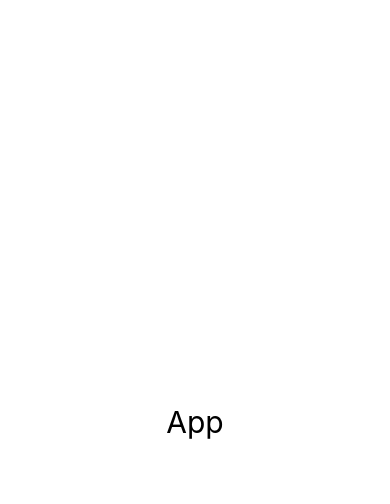
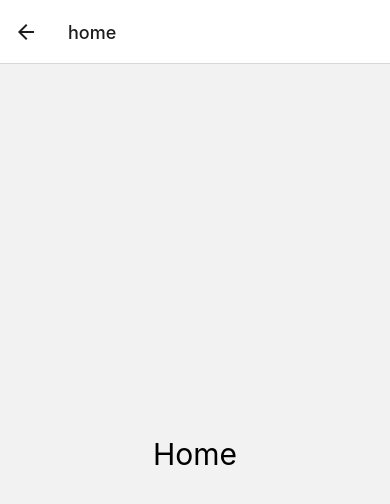
Before and after one commit to Shafiquddinshaikh9/rn_cli_project, a React Native app in the folder client/: screen /splash in a window 390 px wide. Shown: the top 504 px of the page. Built offline with nearby package versions, Linux system fonts and the light colour scheme.

Commit message:
navigation created

```diff
--- a/client/App.js
+++ b/client/App.js
@@ -1,23 +1,8 @@
-import {StyleSheet, Text, View} from 'react-native';
 import React from 'react';
+import AppNavigator from './src/AppNavigator';
 
 const App = () => {
-  return (
-    <View style={styles.container}>
-      <Text style={styles.title}>App</Text>
-    </View>
-  );
+  return <AppNavigator />;
 };
 
 export default App;
-
-const styles = StyleSheet.create({
-  container: {
-    flex: 1,
-    justifyContent: 'center',
-    alignItems: 'center',
-  },
-  title: {
-    fontSize: 30,
-  },
-});
--- /dev/null
+++ b/client/src/AppNavigator.js
@@ -0,0 +1,22 @@
+import React from 'react';
+import {NavigationContainer} from '@react-navigation/native';
+import {createStackNavigator} from '@react-navigation/stack';
+import Home from './screens/Home';
+import Splash from './screens/Splash';
+const Stack = createStackNavigator();
+const AppNavigator = () => {
+  return (
+    <NavigationContainer>
+      <Stack.Navigator>
+        <Stack.Screen
+          name="splash"
+          component={Splash}
+          options={{headerShown: false}}
+        />
+        <Stack.Screen name="home" component={Home} />
+      </Stack.Navigator>
+    </NavigationContainer>
+  );
+};
+
+export default AppNavigator;
--- a/client/src/screens/Home.js
+++ b/client/src/screens/Home.js
@@ -3,8 +3,8 @@ import React from 'react';
 
 const Home = () => {
   return (
-    <View>
-      <Text>Home</Text>
+    <View style={styles.container}>
+      <Text style={styles.title}>Home</Text>
     </View>
   );
 };
@@ -12,12 +12,12 @@ const Home = () => {
 export default Home;
 
 const styles = StyleSheet.create({
-  sectionContainer: {
-    marginTop: 32,
-    paddingHorizontal: 24,
+  container: {
+    flex: 1,
+    justifyContent: 'center',
+    alignItems: 'center',
   },
-  sectionTitle: {
-    fontSize: 24,
-    fontWeight: '600',
+  title: {
+    fontSize: 30,
   },
 });
--- /dev/null
+++ b/client/src/screens/Splash.js
@@ -0,0 +1,30 @@
+import {StyleSheet, Text, View} from 'react-native';
+import React, {useEffect} from 'react';
+import {useNavigation} from '@react-navigation/native';
+
+const Splash = () => {
+  const navigation = useNavigation();
+  useEffect(() => {
+    setTimeout(() => {
+      navigation.navigate('home');
+    }, 2000);
+  }, []);
+  return (
+    <View style={styles.container}>
+      <Text style={styles.title}>Splash</Text>
+    </View>
+  );
+};
+
+export default Splash;
+
+const styles = StyleSheet.create({
+  container: {
+    flex: 1,
+    justifyContent: 'center',
+    alignItems: 'center',
+  },
+  title: {
+    fontSize: 30,
+  },
+});
```
Also changed, not shown: client/package.json (+7 -1 lines), 2 other files (tests, documents, lock files or other folders).
